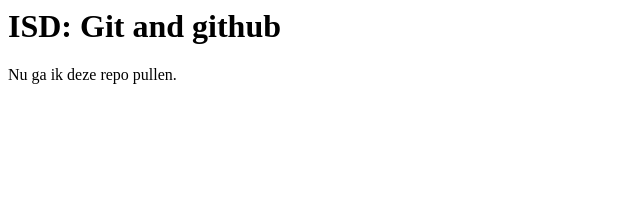
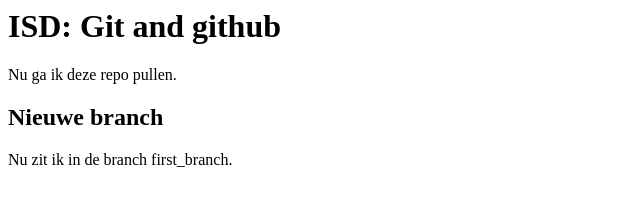
Before and after one commit to fehis2002/ISD_repo, a plain HTML site: page index.html in a window 1280 px wide. Shown: the whole page, without its empty margins (0-640 px from the left). Drawn offline with Linux system fonts and the light colour scheme.

Commit message:
aanpassing in first_branch

```diff
--- a/index.html
+++ b/index.html
@@ -2,6 +2,8 @@
 
 </head>
 <body>
-  <h1>ISD: Git and github</h1>
-  <p>Nu ga ik deze repo pullen.</p>
+ 	<h1>ISD: Git and github</h1>
+  	<p>Nu ga ik deze repo pullen.</p>
+	<h2>Nieuwe branch</h2>
+	<p>Nu zit ik in de branch first_branch.</p>
 </body>
```
